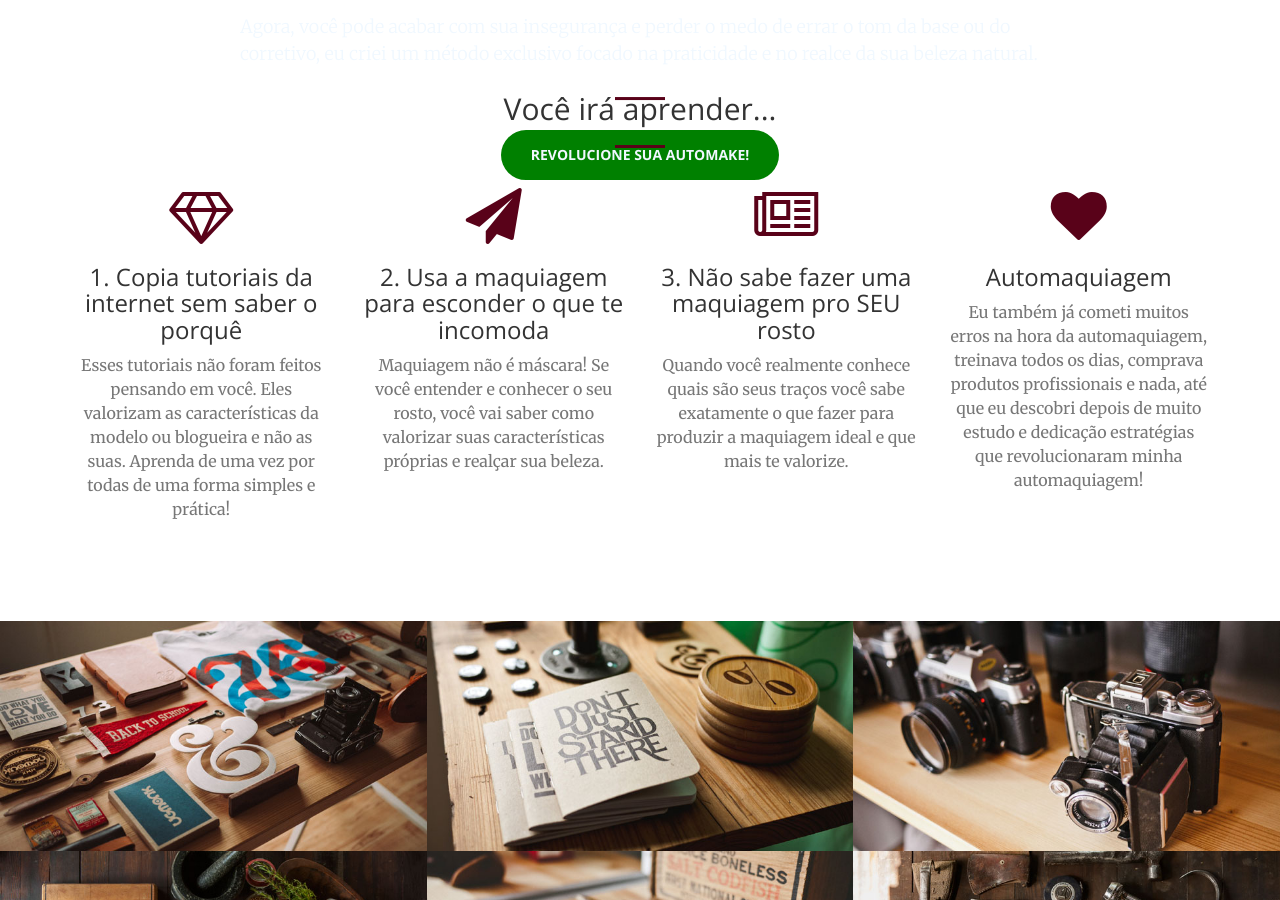
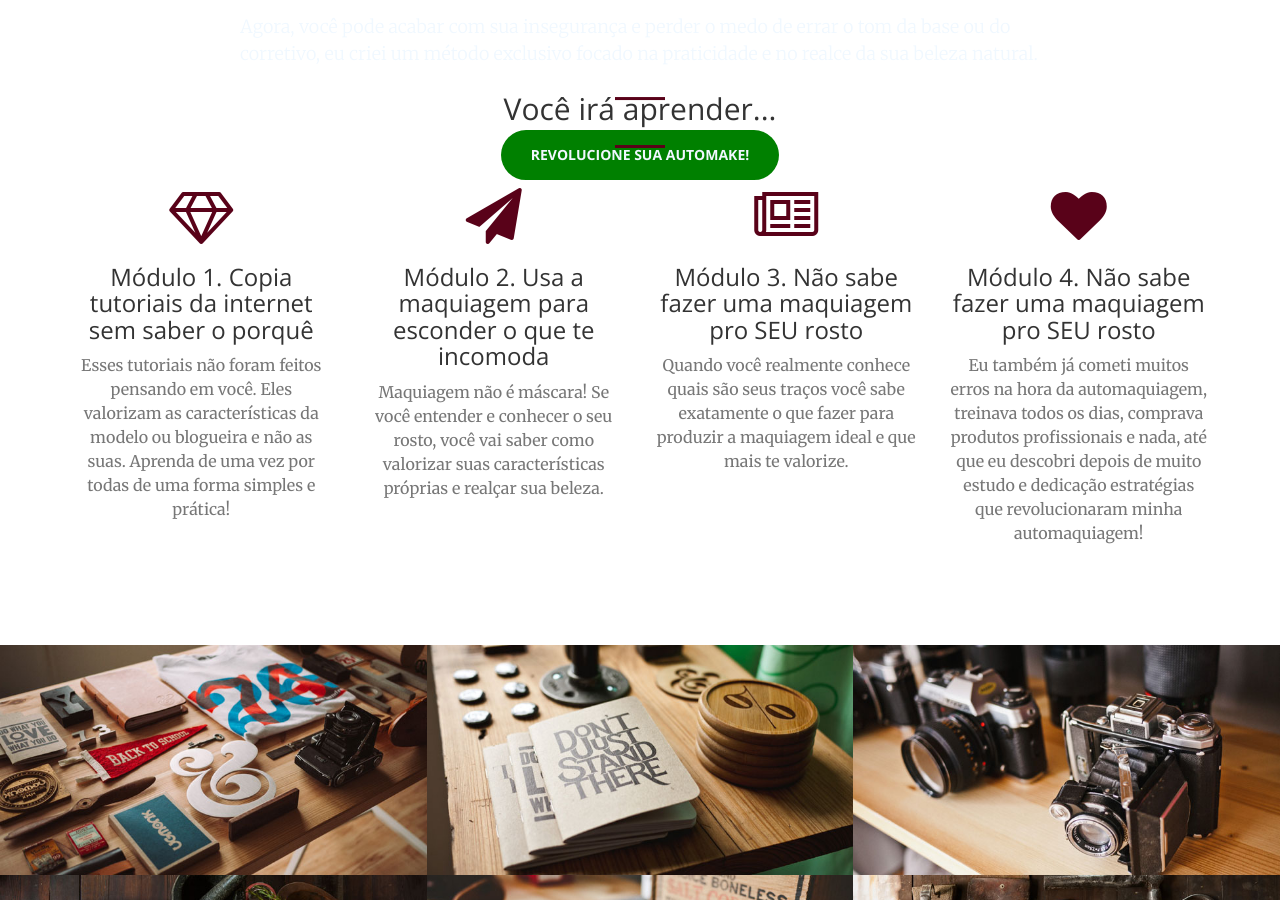
Before and after one commit to kellyeudenia/business-woman, a Jekyll site: the page built from index.html, in a window 1280 px wide and 900 px high, scrolled down 908 px. Built offline with Jekyll 4.4.1, drawn with Linux system fonts in a browser that asks for light colours.

Commit message:
Setup para a página de vendas.

```diff
--- a/_includes/services.html
+++ b/_includes/services.html
@@ -12,28 +12,28 @@
             <div class="col-lg-3 col-md-6 text-center">
                 <div class="service-box">
                     <i class="fa fa-4x fa-diamond wow bounceIn text-primary"></i>
-                    <h3>1. Copia tutoriais da internet sem saber o porquê</h3>
+                    <h3>Módulo 1. Copia tutoriais da internet sem saber o porquê</h3>
                     <p class="text-muted">Esses tutoriais não foram feitos pensando em você. Eles valorizam as características da modelo ou blogueira e não as suas. Aprenda de uma vez por todas de uma forma simples e prática!</p>
                 </div>
             </div>
             <div class="col-lg-3 col-md-6 text-center">
                 <div class="service-box">
                     <i class="fa fa-4x fa-paper-plane wow bounceIn text-primary" data-wow-delay=".1s"></i>
-                    <h3>2. Usa a maquiagem para esconder o que te incomoda</h3>
+                    <h3>Módulo 2. Usa a maquiagem para esconder o que te incomoda</h3>
                     <p class="text-muted">Maquiagem não é máscara! Se você entender e conhecer o seu rosto, você vai saber como valorizar suas características próprias e realçar sua beleza.</p>
                 </div>
             </div>
             <div class="col-lg-3 col-md-6 text-center">
                 <div class="service-box">
                     <i class="fa fa-4x fa-newspaper-o wow bounceIn text-primary" data-wow-delay=".2s"></i>
-                    <h3>3. Não sabe fazer uma maquiagem pro SEU rosto</h3>
+                    <h3>Módulo 3. Não sabe fazer uma maquiagem pro SEU rosto</h3>
                     <p class="text-muted">Quando você realmente conhece quais são seus traços você sabe exatamente o que fazer para produzir a maquiagem ideal e que mais te valorize.</p>
                 </div>
             </div>
             <div class="col-lg-3 col-md-6 text-center">
                 <div class="service-box">
                     <i class="fa fa-4x fa-heart wow bounceIn text-primary" data-wow-delay=".3s"></i>
-                    <h3>Automaquiagem</h3>
+                    <h3>Módulo 4. Não sabe fazer uma maquiagem pro SEU rosto</h3>
                     <p class="text-muted">Eu também já cometi muitos erros na hora da automaquiagem, treinava todos os dias, comprava produtos profissionais e nada, até que eu descobri depois de muito estudo e dedicação estratégias que revolucionaram minha automaquiagem!</p>
                 </div>
             </div>
```
